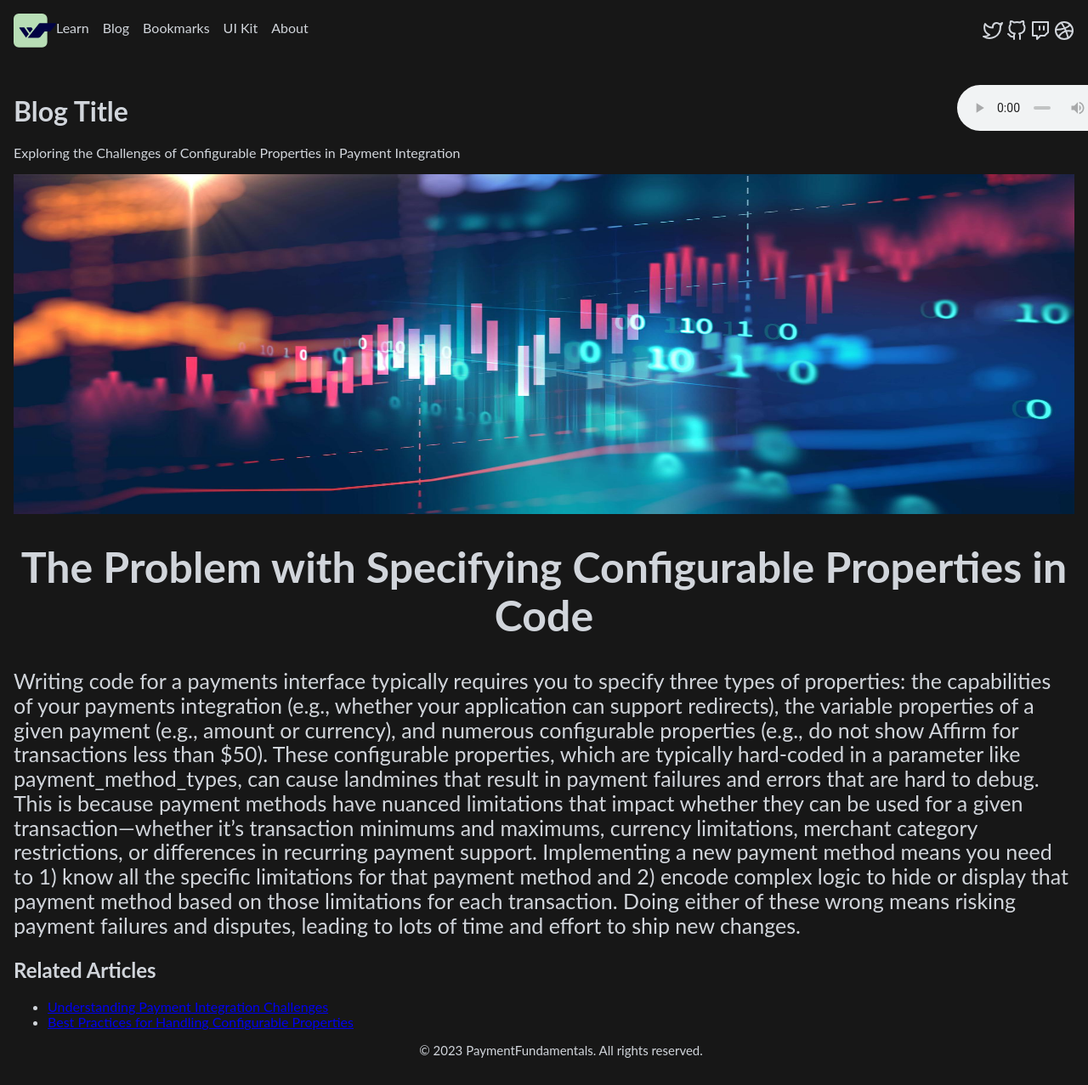
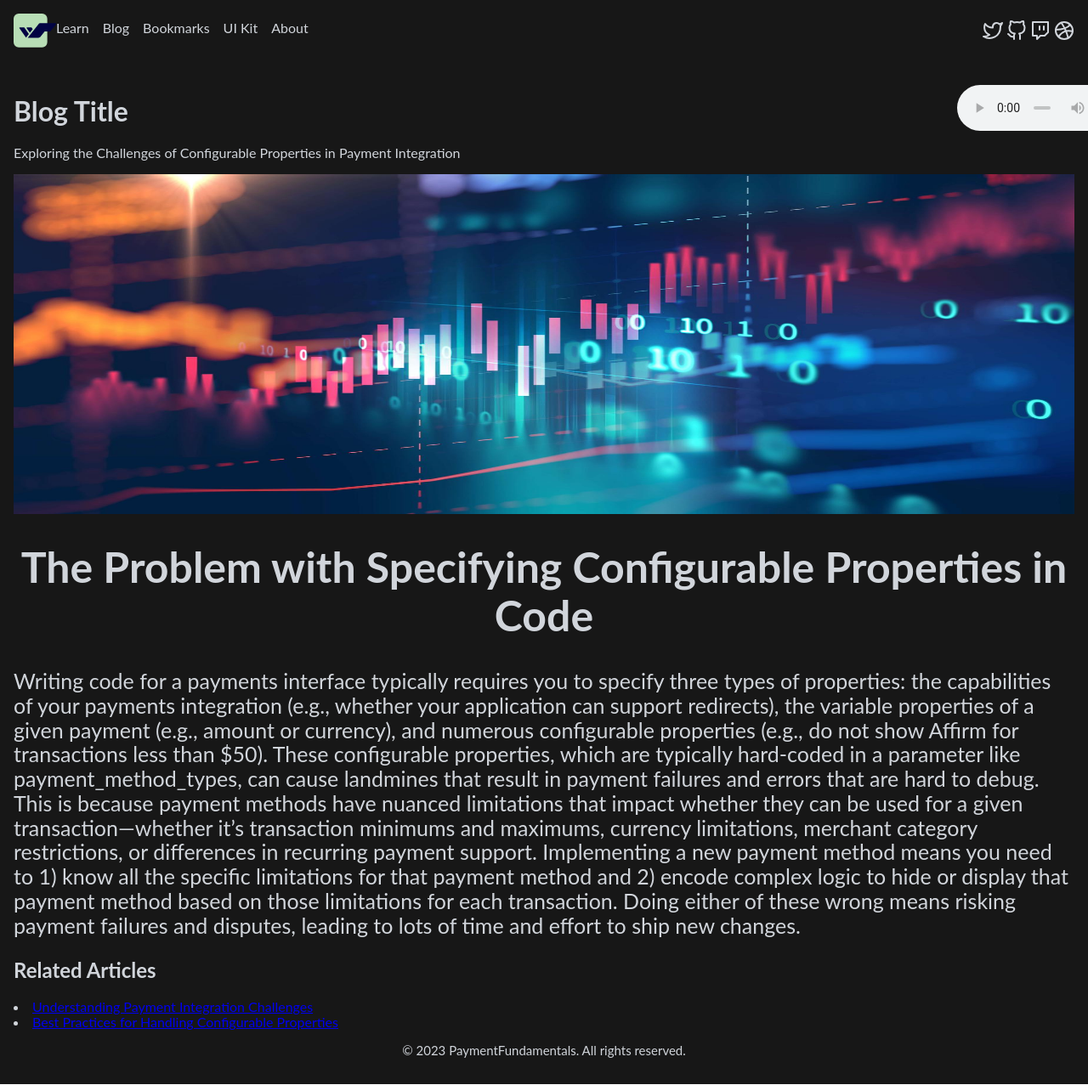
Before and after one commit to sherkzein/PaymentFundamentals, a Jekyll site: the page docs/blog.html, which Jekyll copies as it is, in a window 1280 px wide. Shown: the whole page at 85% size. Built offline with Jekyll 4.4.1, drawn with Linux system fonts in a browser that asks for light colours.

Commit message:
Small Changes

```diff
--- a/_includes/bpost.html
+++ b/_includes/bpost.html
@@ -40,12 +40,10 @@
     </div>
     <div class="bpost-footer">
         <h2>Related Articles</h2>
-        <ul>
+        <div>
             <li><a href="#">Understanding Payment Integration Challenges</a></li>
             <li><a href="#">Best Practices for Handling Configurable Properties</a></li>
             <p>&copy; 2023 PaymentFundamentals. All rights reserved.</p>
-        </ul>
+        </div>
     </div>
-
-
 </div>
--- a/docs/2018/08/20/bananas.html
+++ b/docs/2018/08/20/bananas.html
@@ -161,11 +161,11 @@
     </div>
     <div class="bpost-footer">
         <h2>Related Articles</h2>
-        <ul>
+        <div>
             <li><a href="#">Understanding Payment Integration Challenges</a></li>
             <li><a href="#">Best Practices for Handling Configurable Properties</a></li>
             <p>&copy; 2023 PaymentFundamentals. All rights reserved.</p>
-        </ul>
+        </div>
     </div>
 
 
--- a/docs/2018/08/21/apples.html
+++ b/docs/2018/08/21/apples.html
@@ -161,11 +161,11 @@
     </div>
     <div class="bpost-footer">
         <h2>Related Articles</h2>
-        <ul>
+        <div>
             <li><a href="#">Understanding Payment Integration Challenges</a></li>
             <li><a href="#">Best Practices for Handling Configurable Properties</a></li>
             <p>&copy; 2023 PaymentFundamentals. All rights reserved.</p>
-        </ul>
+        </div>
     </div>
 
 
--- a/docs/2018/08/22/kiwifruit.html
+++ b/docs/2018/08/22/kiwifruit.html
@@ -161,11 +161,11 @@
     </div>
     <div class="bpost-footer">
         <h2>Related Articles</h2>
-        <ul>
+        <div>
             <li><a href="#">Understanding Payment Integration Challenges</a></li>
             <li><a href="#">Best Practices for Handling Configurable Properties</a></li>
             <p>&copy; 2023 PaymentFundamentals. All rights reserved.</p>
-        </ul>
+        </div>
     </div>
 
 
--- a/docs/CNAME
+++ /dev/null
@@ -1 +0,0 @@
-www.lensnomad.com
--- a/docs/blog.html
+++ b/docs/blog.html
@@ -161,11 +161,11 @@
     </div>
     <div class="bpost-footer">
         <h2>Related Articles</h2>
-        <ul>
+        <div>
             <li><a href="#">Understanding Payment Integration Challenges</a></li>
             <li><a href="#">Best Practices for Handling Configurable Properties</a></li>
             <p>&copy; 2023 PaymentFundamentals. All rights reserved.</p>
-        </ul>
+        </div>
     </div>
 
 
```
